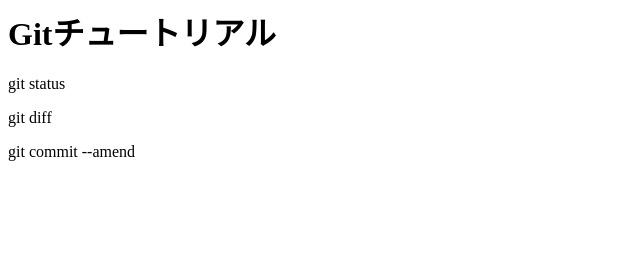
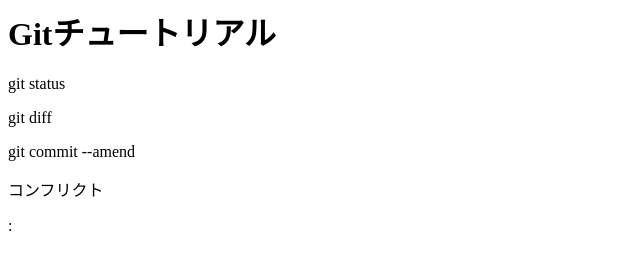
Before and after one commit to tkc66-buzz/git_tutorial, a plain HTML site: page index.html in a window 1280 px wide. Shown: the full height of the page, 0-640 px from the left. Drawn offline with Linux system fonts and the light colour scheme.

Commit message:
コンフリクトを追記

```diff
--- a/index.html
+++ b/index.html
@@ -2,3 +2,4 @@
 <p>git status</p>
 <p>git diff</p>
 <p>git commit --amend</p>
+<p>コンフリクト</p>:
```
